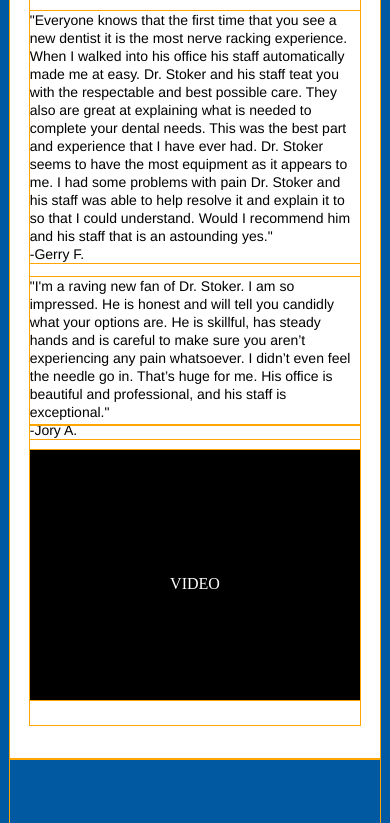
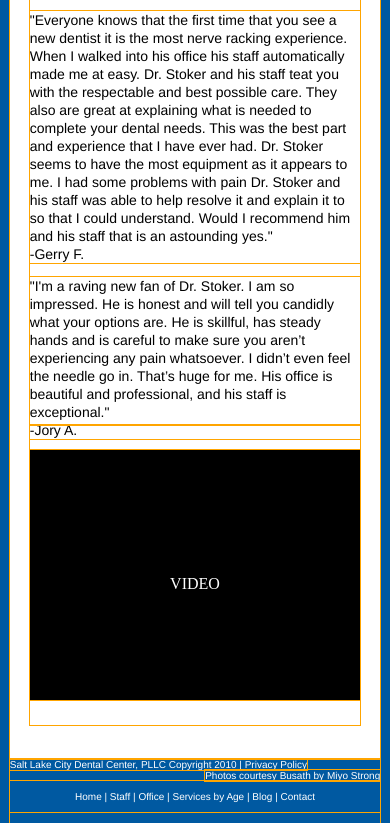
Before and after one commit to stevenroper/SLDental-Replica, a plain HTML site: page index.html in a window 390 px wide. Shown: the part 2377-3200 px from the top of the page. Drawn offline with Linux system fonts and the light colour scheme.

Commit message:
finishing mobile layout.

```diff
--- a/index.html
+++ b/index.html
@@ -53,6 +53,10 @@
 			<div class="video--box">VIDEO</div>
 		</div>
 	</div>
-	<footer class="main__footer"></footer>
+	<footer class="main__footer">
+		<div class="copyright">Salt Lake City Dental Center, PLLC Copyright 2010 | Privacy Policy</div>
+		<div class="photo--cred">Photos courtesy Busath by Miyo Strong</div>
+		<div class="footer__menu">Home | Staff | Office | Services by Age | Blog | Contact</div>
+	</footer>
 </body>
 </html>
--- a/style.css
+++ b/style.css
@@ -156,4 +156,23 @@ html, body {
 	height: 2%;
 	box-sizing: border-box;
 	margin: 0 auto;
+	font-family: Helvetica, sans-serif;
+	font-size: 10px;
+	color: #fff;
 }
+
+.copyright {
+	display: inline-block;
+	float: left;
+}
+
+.photo--cred {
+	display: inline-block;
+	float: right;
+}
+
+.footer__menu {
+	clear: both;
+	text-align: center;
+	padding: 10px;
+}
```
